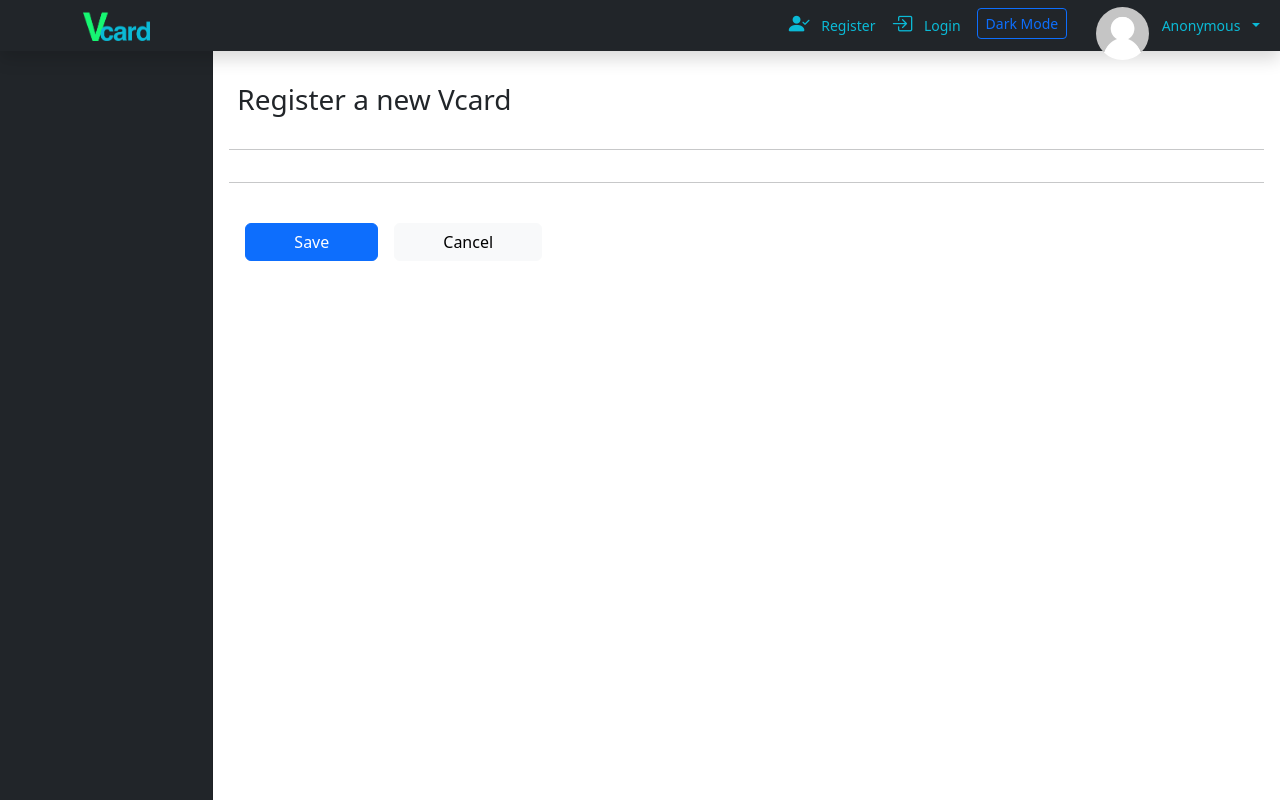
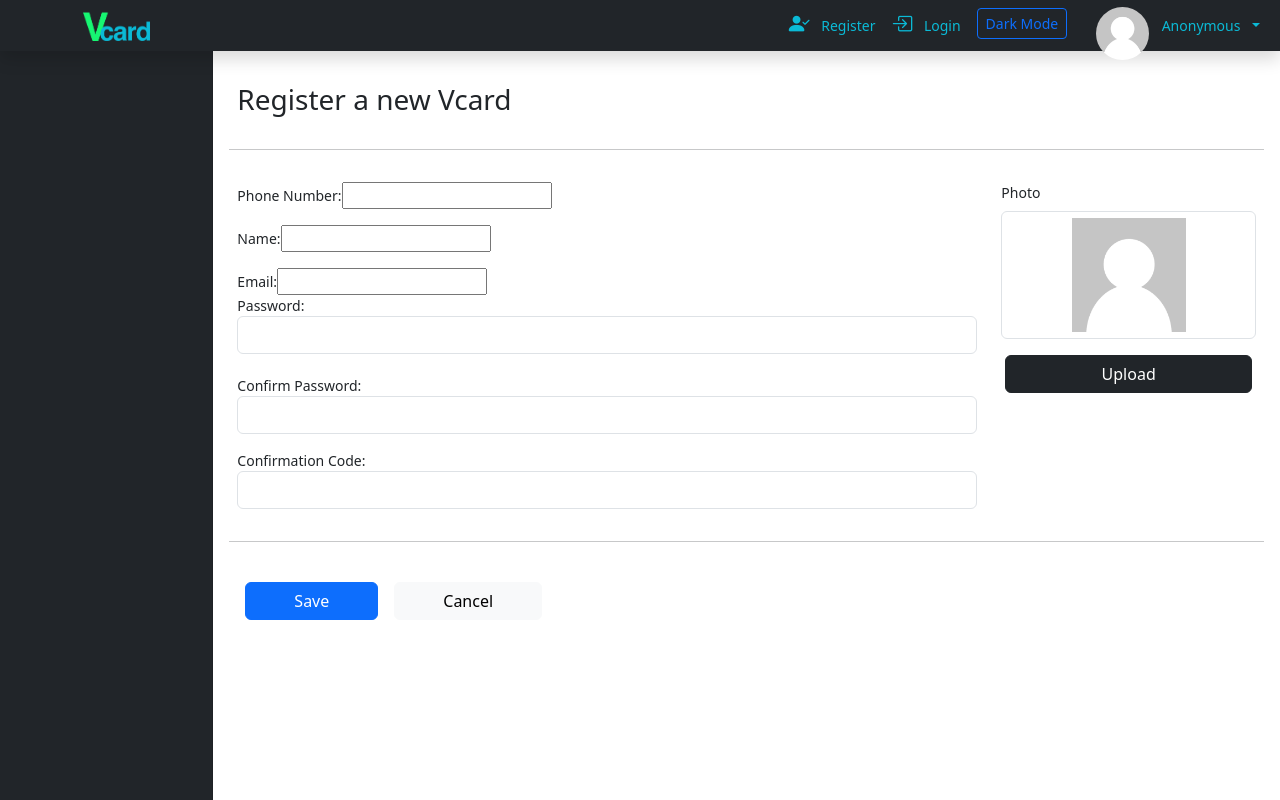
Before and after one commit to LotusXvr/VCard, a Vue app in the folder frontend/: page /vcard/new in a window 1280 px wide. Built offline with nearby package versions, Linux system fonts and the light colour scheme; no server answers.

Commit message:
Update VCardDetail.vue

```diff
--- a/frontend/src/components/vcard/VCardDetail.vue
+++ b/frontend/src/components/vcard/VCardDetail.vue
@@ -121,8 +121,19 @@ const cleanPhoto = () => {
   <form class="row g-3 needs-validation" novalidate @submit.prevent="save" v-if="!props.details">
     <h3 class="mt-5 mb-3">{{ vcardTitle }}</h3>
     <hr />
-    <div class="d-flex flex-wrap justify-content-between" v-if="userStore.userType === 'V'">
+    <div class="d-flex flex-wrap justify-content-between" v-if="userStore.userType !== 'A'">
       <div class="w-75 pe-4">
+        <div class="mb-3" v-if="userStore.userType !== 'V'">
+          <label for="phone_number">Phone Number:</label>
+          <input
+            v-model.lazy="editingVCard.phone_number"
+            type="text"
+            id="VCardPhoneNumber"
+            :class="{ 'is-invalid': errors ? errors['phone_number'] : false }"
+            required
+          />
+          <!-- <field-error-message :errors="errors" fieldName="phone_number"></field-error-message> -->
+        </div>
         <div class="mb-3">
           <label for="name">Name:</label>
           <input
```
